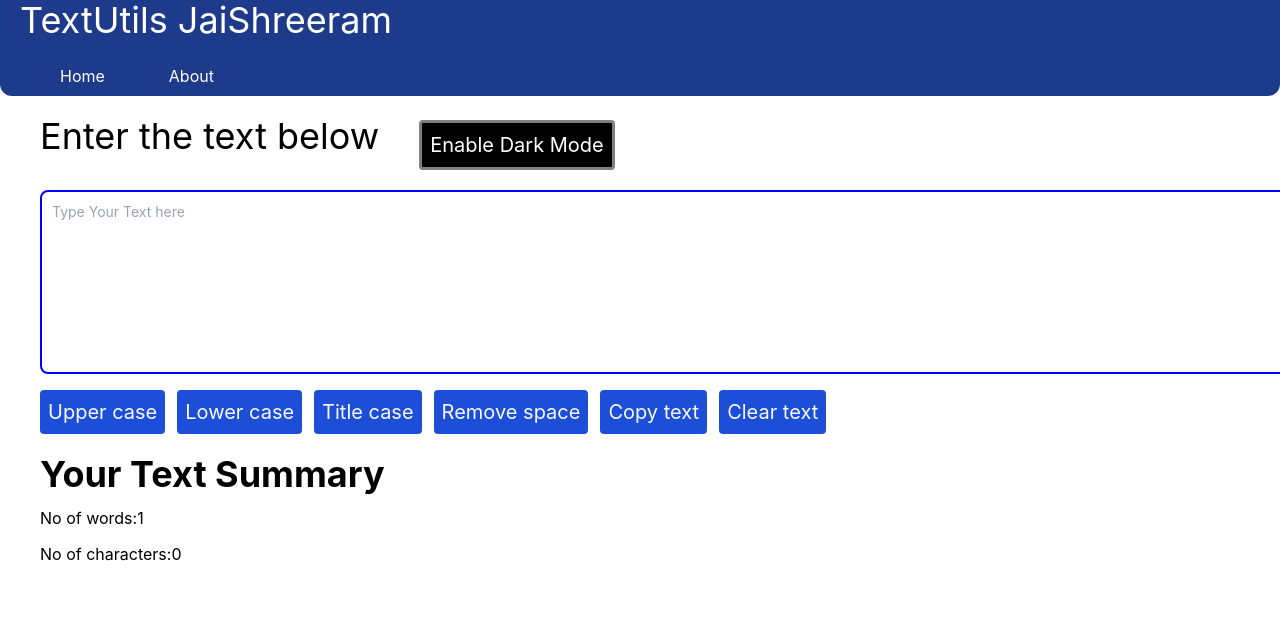
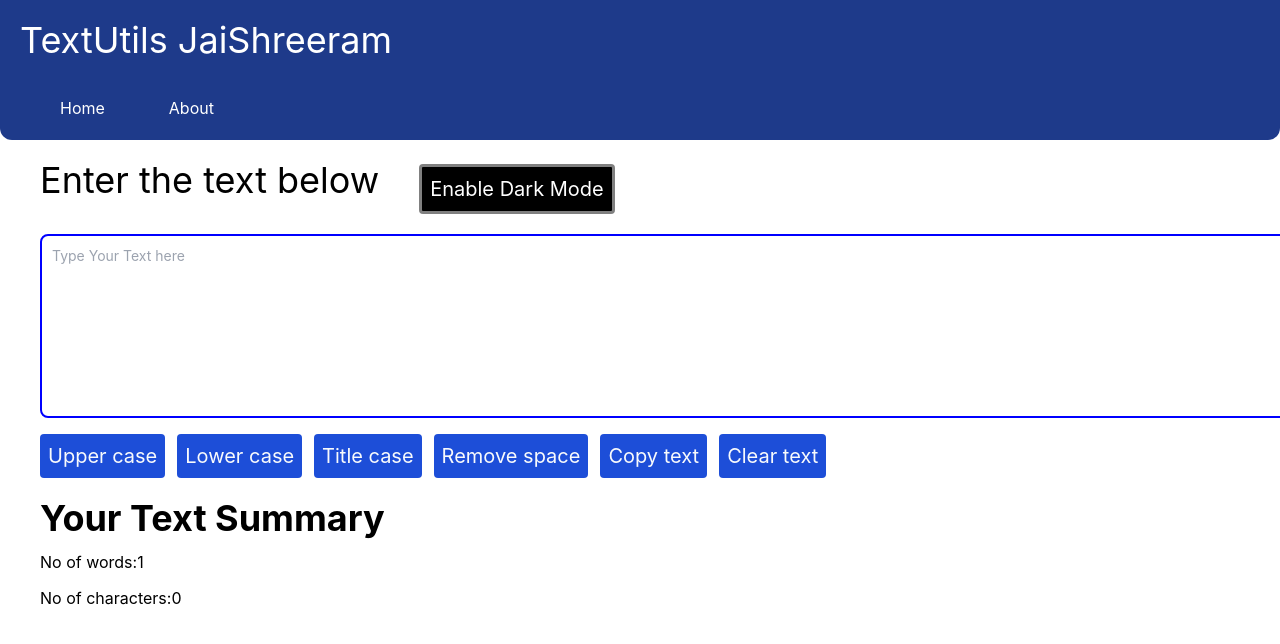
Before and after one commit to BharateshPoojary/Text-Utils, a React (Create React App) app: page / in a window 1280 px wide. Shown: the top 644 px of the page. Built offline with nearby package versions, Linux system fonts and the light colour scheme.

Commit message:
all done with first project

```diff
--- a/src/components/Navbar.js
+++ b/src/components/Navbar.js
@@ -7,10 +7,10 @@ import { Outlet,NavLink } from 'react-router-dom';
   function Navbar (props) {
   return (
     <>
-    <nav className='pl-5 bg-blue-900 h-24  rounded-br-xl rounded-bl-xl'>
-    <h1 className=' text-4xl text-white'>TextUtils JaiShreeram</h1>
+    <nav className='pl-5 bg-blue-900 h-45  rounded-br-xl rounded-bl-xl  '>
+    <h1 className=' pt-5 text-4xl text-white'>TextUtils JaiShreeram</h1>
 
-    <ul className='flex mt-4'>
+    <ul className='flex pb-5 mt-7'>
         <li className='mr-6 mt-2'>
           <NavLink  className=" mr-10 ml-10 text-white hover:text-gray-300" to="/TextForm">{props.home}</NavLink>
         </li>
```
Also changed, not shown: src/App.css (line endings or trailing spaces), src/index.css (line endings or trailing spaces).
